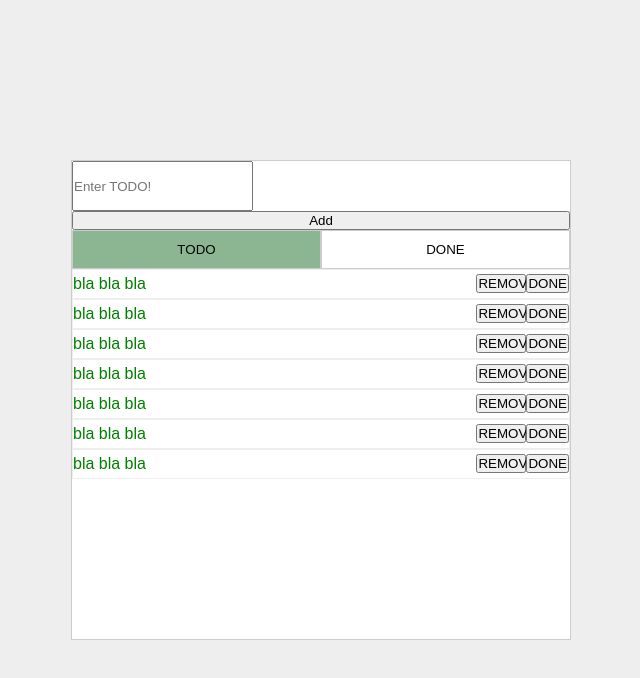
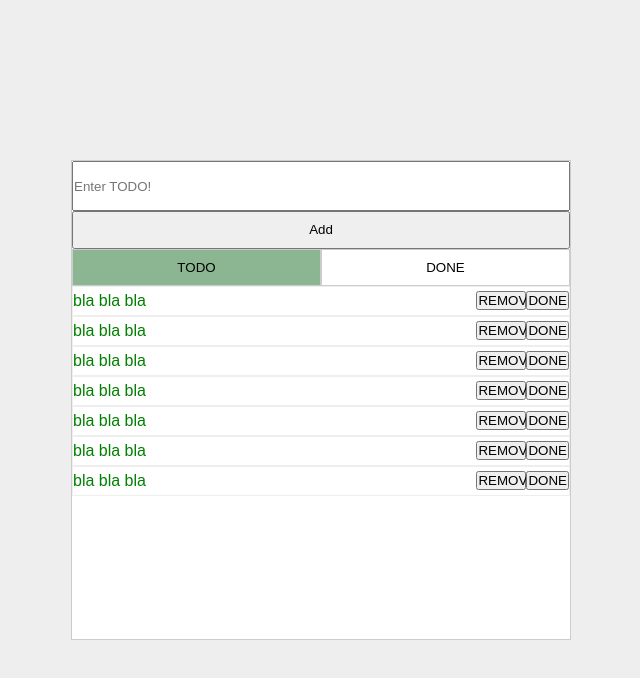
Before and after one commit to eladcandroid/todo-app, a website: page index.html in a window 1280 px wide. Shown: the whole page, without its empty margins (319-959 px from the left). Drawn offline with nearby package versions, Linux system fonts and the light colour scheme; files that its build step writes are made by us from their sources.

Commit message:
customize the Add button

```diff
--- a/src/css/todo-app.scss
+++ b/src/css/todo-app.scss
@@ -9,6 +9,18 @@
 
     .todo-input {
         height: 50px;
+        width: 100%;
+        outline: none;
+    }
+
+    .add-btn {
+        border-style: solid 3px;
+        height: 50px;
+        outline: none;
+        &:hover {
+            cursor: pointer;
+            background-color: grey;
+        }
     }
 
     .todo-sections {
```
